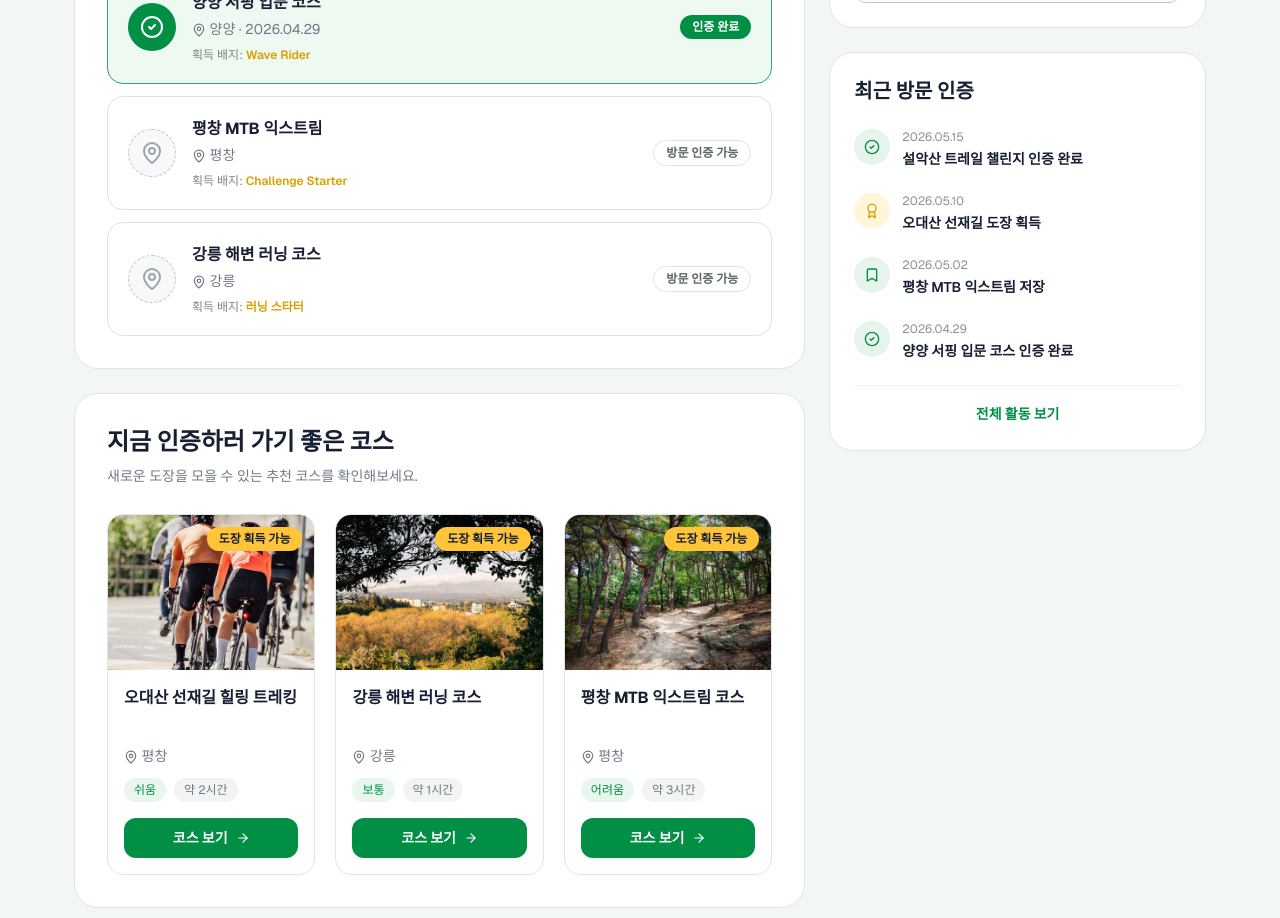
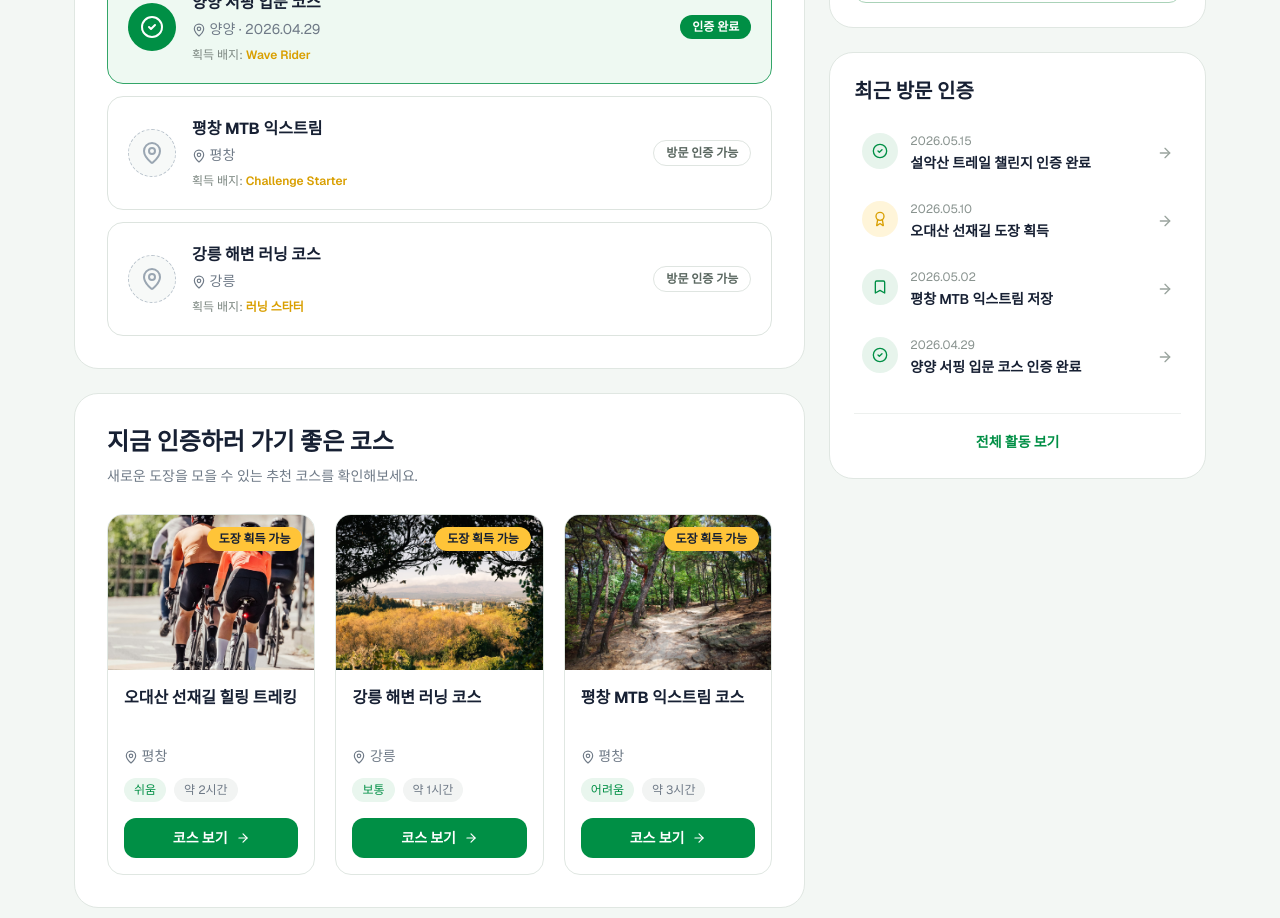
Before and after one commit to snupels/snupel, a Next.js app: page /mypage in a window 1280 px wide. Shown: the part 1240-2158 px from the top of the page. Built offline with nearby package versions, Linux system fonts and the light colour scheme; no server answers.

Commit message:
fix: make all activity entries directly clickable

```diff
--- a/components/ActivityHistoryPage.tsx
+++ b/components/ActivityHistoryPage.tsx
@@ -191,7 +191,7 @@ export function ActivityHistoryPage() {
                 const completed = activity.status === "인증 완료";
                 const stamped = activity.status === "도장 획득";
                 return (
-                  <Link key={activity.id} href={activityDetailHref(activity)} className="group block cursor-pointer overflow-hidden rounded-[18px] border border-[#dce5df] bg-white shadow-[0_6px_18px_rgba(23,32,51,0.06)] transition hover:-translate-y-1 hover:border-[#9bc6aa] hover:shadow-[0_12px_28px_rgba(23,70,48,0.13)] focus-visible:outline-none focus-visible:ring-2 focus-visible:ring-[#008f45]">
+                  <a key={activity.id} href={activityDetailHref(activity)} className="group block cursor-pointer overflow-hidden rounded-[18px] border border-[#dce5df] bg-white shadow-[0_6px_18px_rgba(23,32,51,0.06)] transition hover:-translate-y-1 hover:border-[#9bc6aa] hover:shadow-[0_12px_28px_rgba(23,70,48,0.13)] focus-visible:outline-none focus-visible:ring-2 focus-visible:ring-[#008f45]">
                   <article>
                     <header className="flex items-center justify-between gap-2 px-3 py-3">
                       <div className="flex min-w-0 items-center gap-2">
@@ -241,7 +241,7 @@ export function ActivityHistoryPage() {
                       </div>
                     </div>
                   </article>
-                  </Link>
+                  </a>
                 );
               })
             ) : (
--- a/components/MyPassportPage.tsx
+++ b/components/MyPassportPage.tsx
@@ -28,11 +28,11 @@ const stamps = [
 
 const badgePreviewIds = [2, 10, 5, 4, 1, 7];
 
-const activities: Array<{ date: string; text: string; icon: AppIconName; yellow?: boolean }> = [
-  { date: "2026.05.15", text: "설악산 트레일 챌린지 인증 완료", icon: "checkCircle" },
-  { date: "2026.05.10", text: "오대산 선재길 도장 획득", icon: "award", yellow: true },
-  { date: "2026.05.02", text: "평창 MTB 익스트림 저장", icon: "bookmark" },
-  { date: "2026.04.29", text: "양양 서핑 입문 코스 인증 완료", icon: "checkCircle" },
+const activities: Array<{ date: string; text: string; href: string; icon: AppIconName; yellow?: boolean }> = [
+  { date: "2026.05.15", text: "설악산 트레일 챌린지 인증 완료", href: "/activity-feed/detail?title=설악산+트레일+챌린지&place=속초+·+고성&date=2026.05.15&status=인증+완료", icon: "checkCircle" },
+  { date: "2026.05.10", text: "오대산 선재길 도장 획득", href: "/activity-feed/detail?id=719&title=오대산+선재길+힐링+트레킹&place=평창&date=2026.05.10&status=도장+획득", icon: "award", yellow: true },
+  { date: "2026.05.02", text: "평창 MTB 익스트림 저장", href: "/activity-feed/detail?title=평창+MTB+익스트림&place=평창&date=2026.05.02&status=저장", icon: "bookmark" },
+  { date: "2026.04.29", text: "양양 서핑 입문 코스 인증 완료", href: "/activity-feed/detail?id=3634&title=양양+서핑+입문+코스&place=양양&date=2026.04.29&status=인증+완료", icon: "checkCircle" },
 ];
 
 const recommendations: Array<{ title: string; place: string; level: string; time: string; image: StaticImageData }> = [
@@ -120,7 +120,7 @@ export function MyPassportPage() {
 
         <aside className="space-y-6">
           <section className="rounded-[24px] border border-[#e0e7e2] bg-white p-6"><h2 className="text-xl font-bold">나의 배지</h2><div className="mt-6 grid grid-cols-3 gap-5">{badgePreview.map((badge) => { const unlocked = collectedBadgeIds.includes(badge.id); return <div key={badge.name} className={`text-center ${unlocked ? "" : "opacity-30"}`}><span className={`mx-auto flex size-14 items-center justify-center rounded-full ${unlocked ? "bg-[#008f45] text-white shadow-md" : "bg-[#eef1ef] text-[#9aa39e]"}`}><AppIcon name={badge.icon} className="size-6" /></span><p className="mt-2 text-xs font-semibold leading-5">{badge.name}</p></div>; })}</div><p className="mt-6 border-t border-[#edf0ee] pt-5 text-center text-sm text-[#6f7a87]">획득한 배지 <strong className="text-[#008f45]">{collectedBadgeCount}개</strong> · 전체 배지 {BADGE_CATALOG.length}개</p><Link href="/badges" className="mt-4 flex h-10 w-full items-center justify-center rounded-xl border border-[#aad2b8] text-sm font-bold text-[#008f45] transition-colors hover:bg-[#f0f8f3]">전체 배지 보기 ({BADGE_CATALOG.length}개)</Link></section>
-          <section className="rounded-[24px] border border-[#e0e7e2] bg-white p-6"><h2 className="text-xl font-bold">최근 방문 인증</h2><div className="mt-6 space-y-6">{activities.map((activity) => <div key={activity.date + activity.text} className="flex gap-3"><span className={`flex size-9 shrink-0 items-center justify-center rounded-full ${activity.yellow ? "bg-[#fff5d9] text-[#d99f00]" : "bg-[#e7f4ec] text-[#008f45]"}`}><AppIcon name={activity.icon} className="size-4" /></span><div><p className="text-xs text-[#8a9490]">{activity.date}</p><p className="mt-1 text-sm font-semibold leading-5">{activity.text}</p></div></div>)}</div><button type="button" onClick={openActivityHistory} className="mt-6 h-10 w-full cursor-pointer border-t border-[#edf0ee] pt-4 text-sm font-bold text-[#008f45] transition-colors hover:text-[#006d35] focus-visible:outline-2 focus-visible:outline-offset-2 focus-visible:outline-[#008f45]">전체 활동 보기</button></section>
+          <section className="rounded-[24px] border border-[#e0e7e2] bg-white p-6"><h2 className="text-xl font-bold">최근 방문 인증</h2><div className="mt-4 space-y-1">{activities.map((activity) => <a key={activity.date + activity.text} href={activity.href} className="group flex cursor-pointer gap-3 rounded-xl px-2 py-3 transition hover:bg-[#f0f8f3] focus-visible:outline-2 focus-visible:outline-offset-2 focus-visible:outline-[#008f45]"><span className={`flex size-9 shrink-0 items-center justify-center rounded-full ${activity.yellow ? "bg-[#fff5d9] text-[#d99f00]" : "bg-[#e7f4ec] text-[#008f45]"}`}><AppIcon name={activity.icon} className="size-4" /></span><div className="min-w-0 flex-1"><p className="text-xs text-[#8a9490]">{activity.date}</p><p className="mt-1 text-sm font-semibold leading-5 transition group-hover:text-[#008f45]">{activity.text}</p></div><AppIcon name="arrowRight" className="mt-3 size-4 shrink-0 text-[#9aa49e] transition group-hover:translate-x-0.5 group-hover:text-[#008f45]" /></a>)}</div><button type="button" onClick={openActivityHistory} className="mt-6 h-10 w-full cursor-pointer border-t border-[#edf0ee] pt-4 text-sm font-bold text-[#008f45] transition-colors hover:text-[#006d35] focus-visible:outline-2 focus-visible:outline-offset-2 focus-visible:outline-[#008f45]">전체 활동 보기</button></section>
         </aside>
       </section>
     </div>
```
